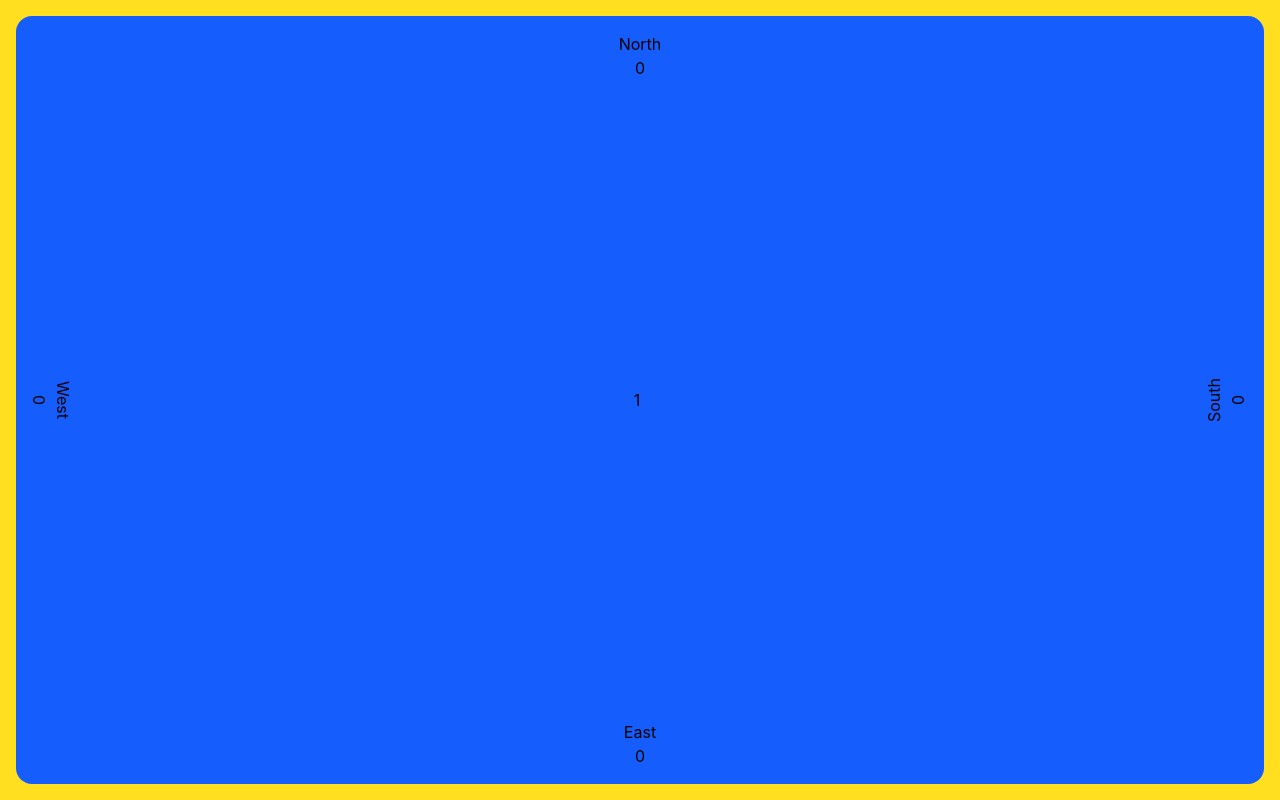
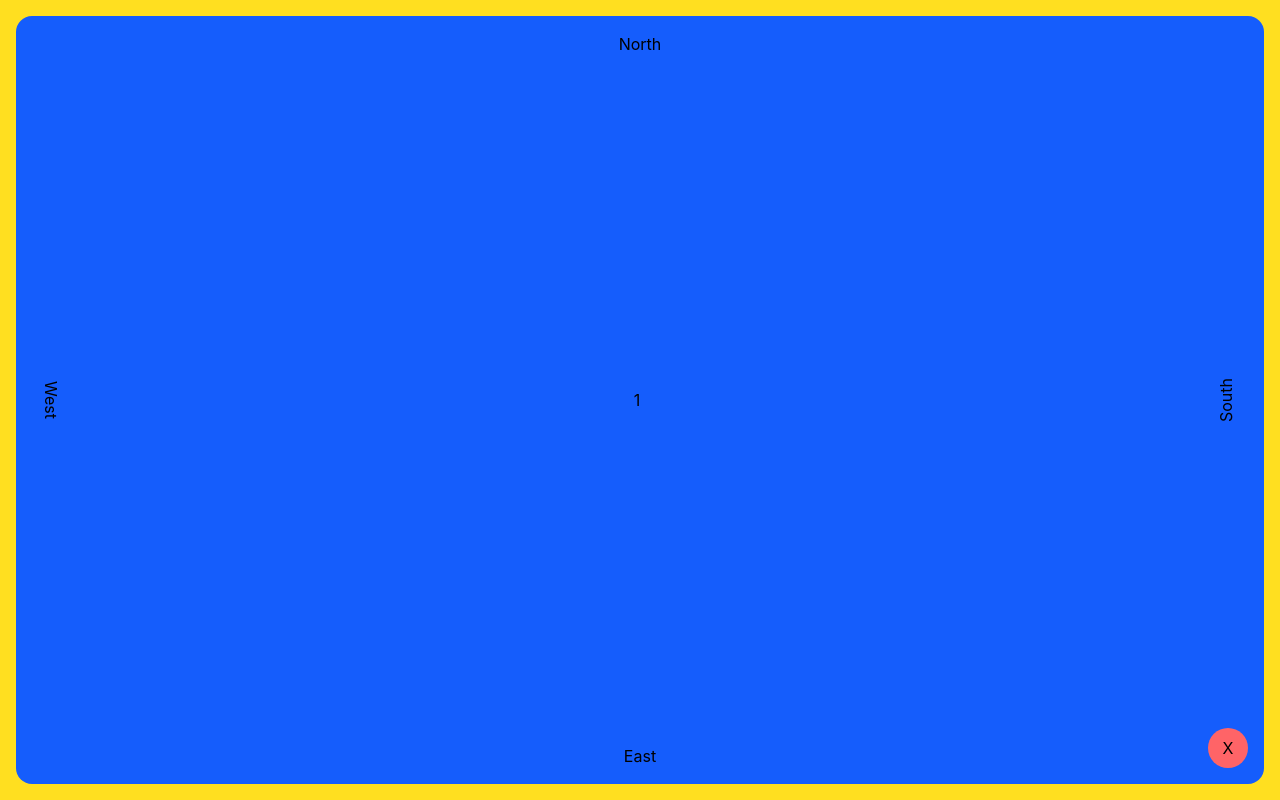
Before and after one commit to Qkari17/RichiCounter, a React (Vite) app: page /hanapp/hanboard in a window 1280 px wide. Built offline with nearby package versions, Linux system fonts and the light colour scheme.

Commit message:
Made menu button

```diff
--- a/src/Pages/Hanchan/HanBoard.tsx
+++ b/src/Pages/Hanchan/HanBoard.tsx
@@ -1,40 +1,51 @@
 import { useState } from "react";
 import { useHan } from "./HanContext";
+import { Button } from "../../ui/Button/Button";
 
 export const HanBoard = () => {
   const { playerList, setPlayerList } = useHan();
   const [round, setRound] = useState(1);
   const [honba, setHonba] = useState(0);
+  const [isMenu, setIsMenu] = useState(false);
+
+  const handleMenu = () => {
+    setIsMenu((m) => !m);
+  };
   return (
     <div className="bg-yellow-300 flex-col flex h-screen w-screen gap-5 p-4">
       <main className="flex-1 p-4 bg-blue-600 rounded-2xl  flex-col flex  justify-between ">
         <div className="flex justify-center">
           <div className="flex flex-col items-center ">
             <h1>{playerList[3].name} North</h1>
-            <p>{playerList[3].points}</p>
+            <p className={isMenu ? "":"hidden"}>{playerList[3].points}</p>
           </div>
         </div>
         <div className="  flex justify-between">
           <div className="rotate-90 flex flex-col items-center">
             <h1>{playerList[2].name} West</h1>
-            <p>
-              {playerList[2].points}
-            </p>
+            <p className={isMenu ? "":"hidden"}>{playerList[2].points}</p>
           </div>
           <div className="content-center">
             {round} {honba > 0 && `/ ${honba}`}
           </div>
           <div className="-rotate-90 flex flex-col items-center">
             <h1>{playerList[1].name} South</h1>
-            <p>{playerList[1].points}</p>
+            <p className={isMenu ? "":"hidden"}>{playerList[1].points}</p>
           </div>
         </div>
         <div className="flex justify-center">
           <div className="flex flex-col items-center">
             <h1>{playerList[0].name} East</h1>
-            <p>{playerList[0].points}</p>
+            <p className={isMenu ? "":"hidden"}>{playerList[0].points}</p>
           </div>
         </div>
+        <Button
+          label={"X"}
+          className={
+            "absolute right-8 bottom-8 rounded-full bg-red-400 w-10 h-10"
+          }
+          onClick={handleMenu}
+        ></Button>
       </main>
     </div>
   );
--- a/src/ui/Button/Button.tsx
+++ b/src/ui/Button/Button.tsx
@@ -1,6 +1,6 @@
 export const Button = ({ label, className, ...rest }) => {
   return (
-    <button className={`${className} px-4 py-2 rounded-xl`} {...rest} >
+    <button className={`${className}`} {...rest} >
       {label}
     </button>
   );
```
